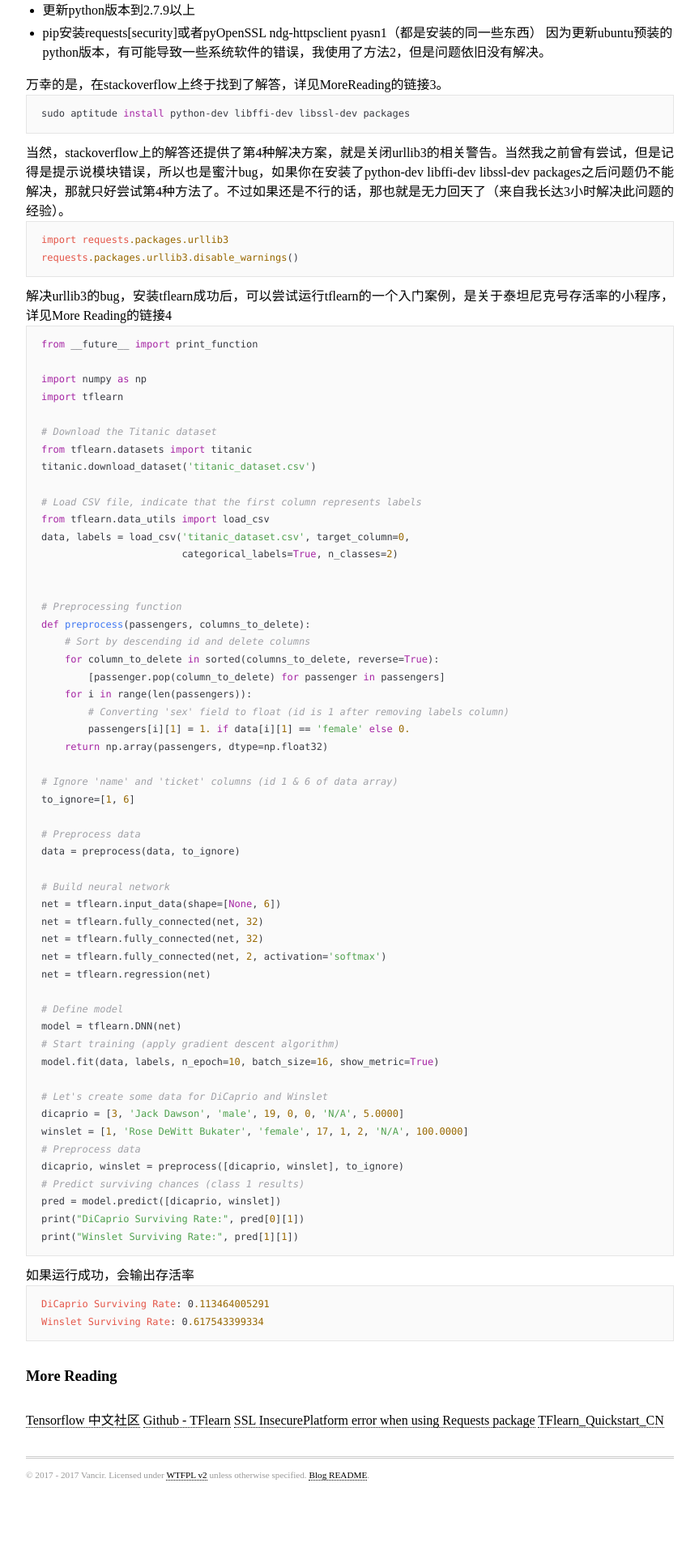
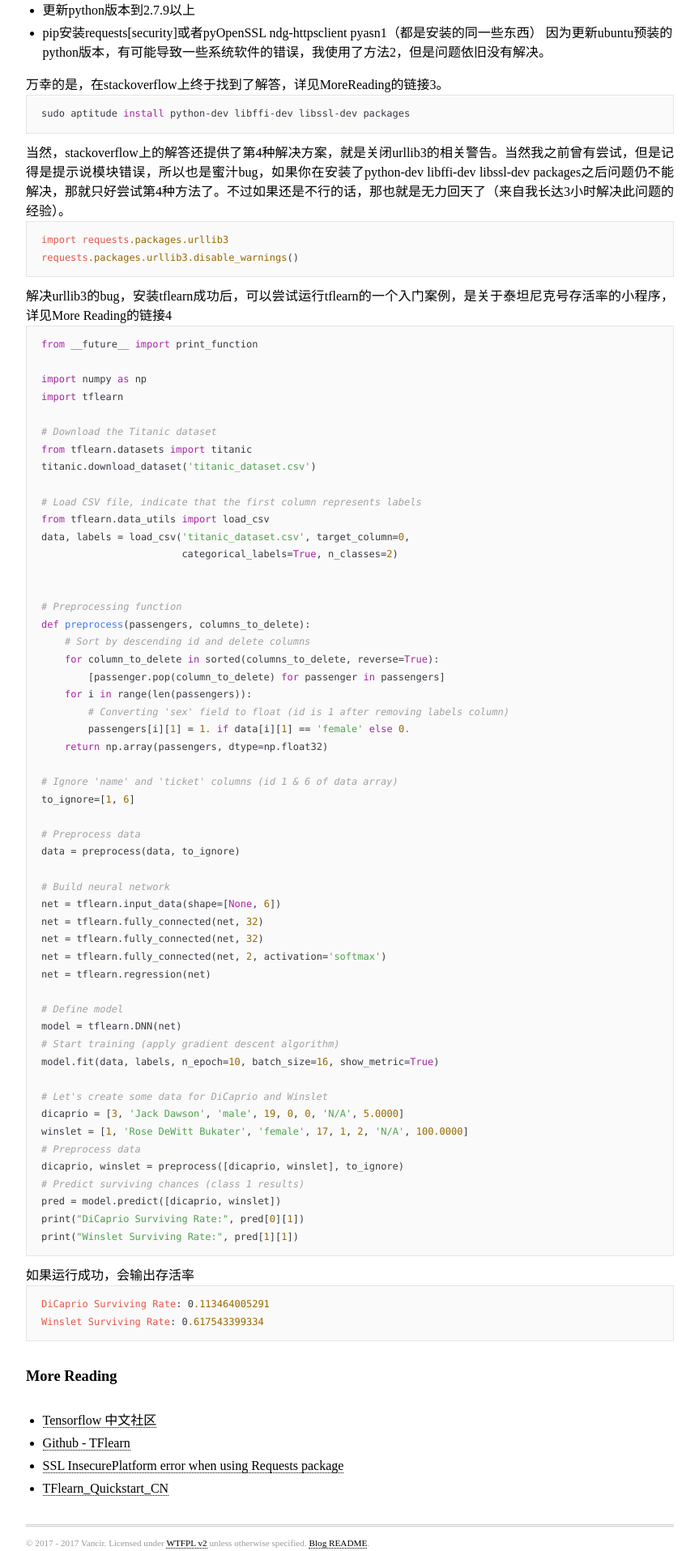
Before and after one commit to Trietptm-on-Coding-Algorithms/vancir.github.io, a Jekyll site: the page built from _posts/2017-08-02-Tensorflow与TFlearn安装与使用.md, in a window 1280 px wide. Shown: the part 1347-3262 px from the top of the page at 81% size, without its empty margins (208-1071 px from the left). Built offline with Jekyll 4.4.1, drawn with Linux system fonts in a browser that asks for light colours; some web fonts are replaced; before the commit the page ends 3178 px from its top, so only the background shows below that.

````diff
--- a/_posts/2017-08-02-Tensorflow与TFlearn安装与使用.md
+++ b/_posts/2017-08-02-Tensorflow与TFlearn安装与使用.md
@@ -137,8 +137,7 @@ Winslet Surviving Rate: 0.617543399334
 ```
 
 # More Reading
-
-[Tensorflow 中文社区](http://www.tensorfly.cn/)
-[Github - TFlearn](https://github.com/tflearn/tflearn)
-[SSL InsecurePlatform error when using Requests package](http://stackoverflow.com/questions/29099404/ssl-insecureplatform-error-when-using-requests-package)
-[TFlearn_Quickstart_CN](https://github.com/lxzheng/machine_learning/wiki/TFlearn_Quickstart_CN)
+* [Tensorflow 中文社区](http://www.tensorfly.cn/)
+* [Github - TFlearn](https://github.com/tflearn/tflearn)
+* [SSL InsecurePlatform error when using Requests package](http://stackoverflow.com/questions/29099404/ssl-insecureplatform-error-when-using-requests-package)
+* [TFlearn_Quickstart_CN](https://github.com/lxzheng/machine_learning/wiki/TFlearn_Quickstart_CN)
````
